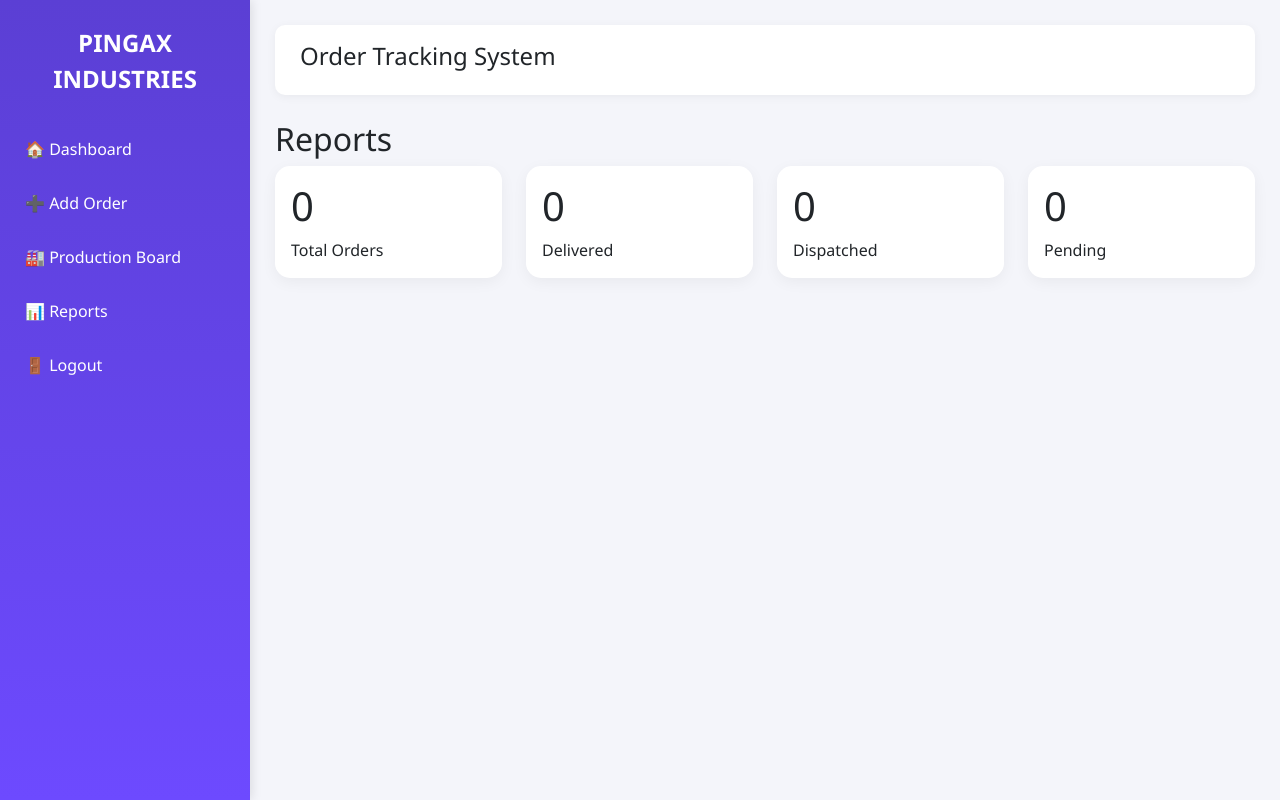
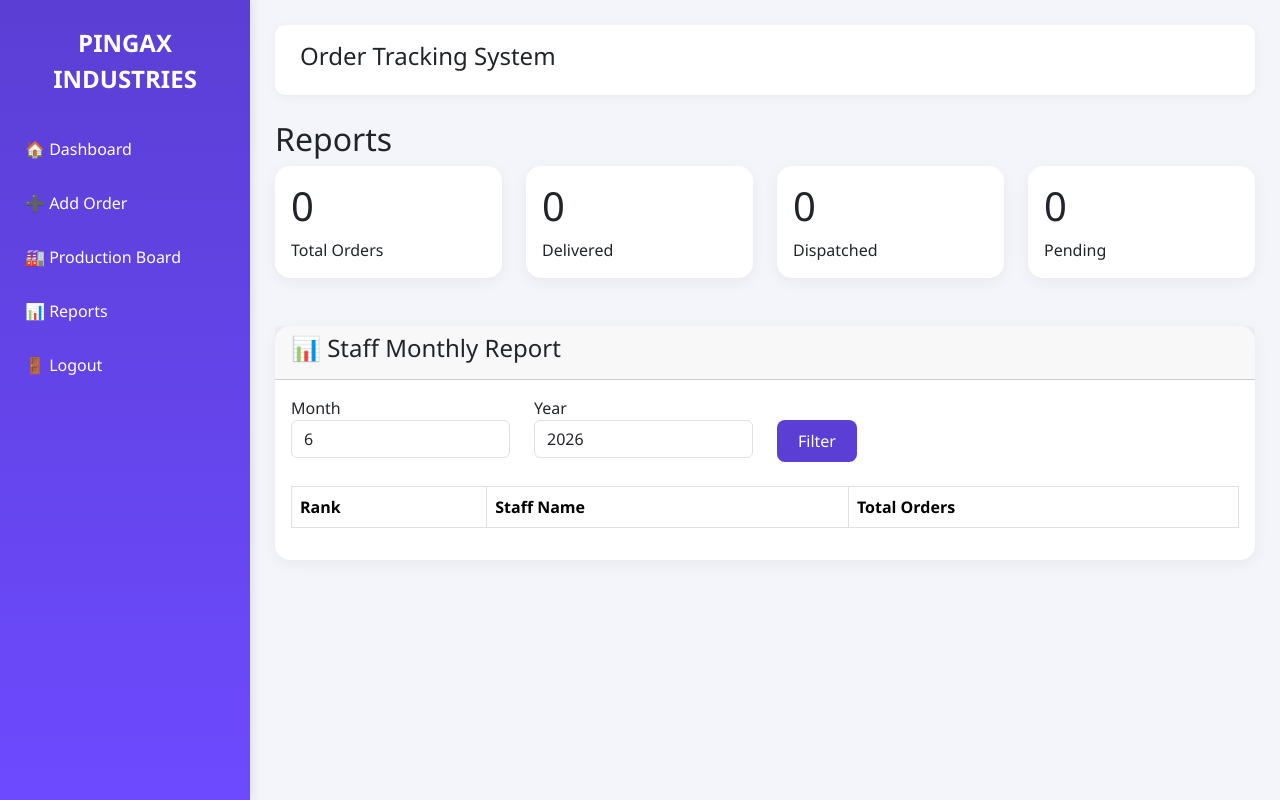
Before and after one commit to PRINTORPACK/order-tracking-system, a Flask app: page /reports in a window 1280 px wide. Run offline with Flask 3, Linux system fonts and the light colour scheme; the visitor is signed in with stand-in values (Sample User, id 1); data that the repository does not hold is empty.

Commit message:
Added order date and reports

```diff
--- a/app.py
+++ b/app.py
@@ -1,3 +1,5 @@
+from sqlalchemy import func, extract
+from datetime import datetime
 from flask import Flask, render_template, request, redirect, session
 from flask_sqlalchemy import SQLAlchemy
 import os
@@ -66,6 +68,8 @@ class Order(db.Model):
     remarks = db.Column(db.Text)
 
     order_date = db.Column(db.String(50))
+
+    order_date = db.Column(db.Date)
 
     delivery_date = db.Column(db.String(50))
 
@@ -370,26 +374,39 @@ def reports():
     if 'user' not in session:
         return redirect('/login')
 
+    month = request.args.get("month", datetime.now().month, type=int)
+    year = request.args.get("year", datetime.now().year, type=int)
+
     total_orders = Order.query.count()
 
-    delivered = Order.query.filter_by(
-        status="Delivered"
-    ).count()
+    delivered = Order.query.filter_by(status="Delivered").count()
 
-    dispatched = Order.query.filter_by(
-        status="Dispatched"
-    ).count()
+    dispatched = Order.query.filter_by(status="Dispatched").count()
 
     pending = total_orders - delivered
 
+    staff_report = db.session.query(
+        Order.staff_name,
+        func.count(Order.id)
+    ).filter(
+        extract('month', Order.order_date) == month,
+        extract('year', Order.order_date) == year
+    ).group_by(
+        Order.staff_name
+    ).order_by(
+        func.count(Order.id).desc()
+    ).all()
+
     return render_template(
-        'reports.html',
+        "reports.html",
         total_orders=total_orders,
         delivered=delivered,
         dispatched=dispatched,
-        pending=pending
+        pending=pending,
+        staff_report=staff_report,
+        month=month,
+        year=year
     )
-
 
 @app.route('/track/<order_no>')
 def track(order_no):
--- a/templates/reports.html
+++ b/templates/reports.html
@@ -1,3 +1,4 @@
+
 {% extends 'base.html' %}
 
 {% block content %}
@@ -72,4 +73,102 @@ Pending
 
 </div>
 
+<br><br>
+
+<div class="card dashboard-card">
+
+<div class="card-header">
+
+<h4>📊 Staff Monthly Report</h4>
+
+</div>
+
+<div class="card-body">
+
+<form method="GET" class="row mb-4">
+
+<div class="col-md-3">
+
+<label>Month</label>
+
+<select name="month" class="form-control">
+
+{% for m in range(1,13) %}
+
+<option value="{{m}}" {% if month==m %}selected{% endif %}>
+{{m}}
+</option>
+
+{% endfor %}
+
+</select>
+
+</div>
+
+<div class="col-md-3">
+
+<label>Year</label>
+
+<input
+type="number"
+name="year"
+value="{{year}}"
+class="form-control">
+
+</div>
+
+<div class="col-md-2">
+
+<br>
+
+<button class="btn btn-purple">
+
+Filter
+
+</button>
+
+</div>
+
+</form>
+
+<table class="table table-bordered">
+
+<thead>
+
+<tr>
+
+<th>Rank</th>
+
+<th>Staff Name</th>
+
+<th>Total Orders</th>
+
+</tr>
+
+</thead>
+
+<tbody>
+
+{% for staff,count in staff_report %}
+
+<tr>
+
+<td>{{loop.index}}</td>
+
+<td>{{staff}}</td>
+
+<td>{{count}}</td>
+
+</tr>
+
+{% endfor %}
+
+</tbody>
+
+</table>
+
+</div>
+
+</div>
+
 {% endblock %}
```
Also changed, not shown: templates/edit_order.html (+3 -4 lines).
